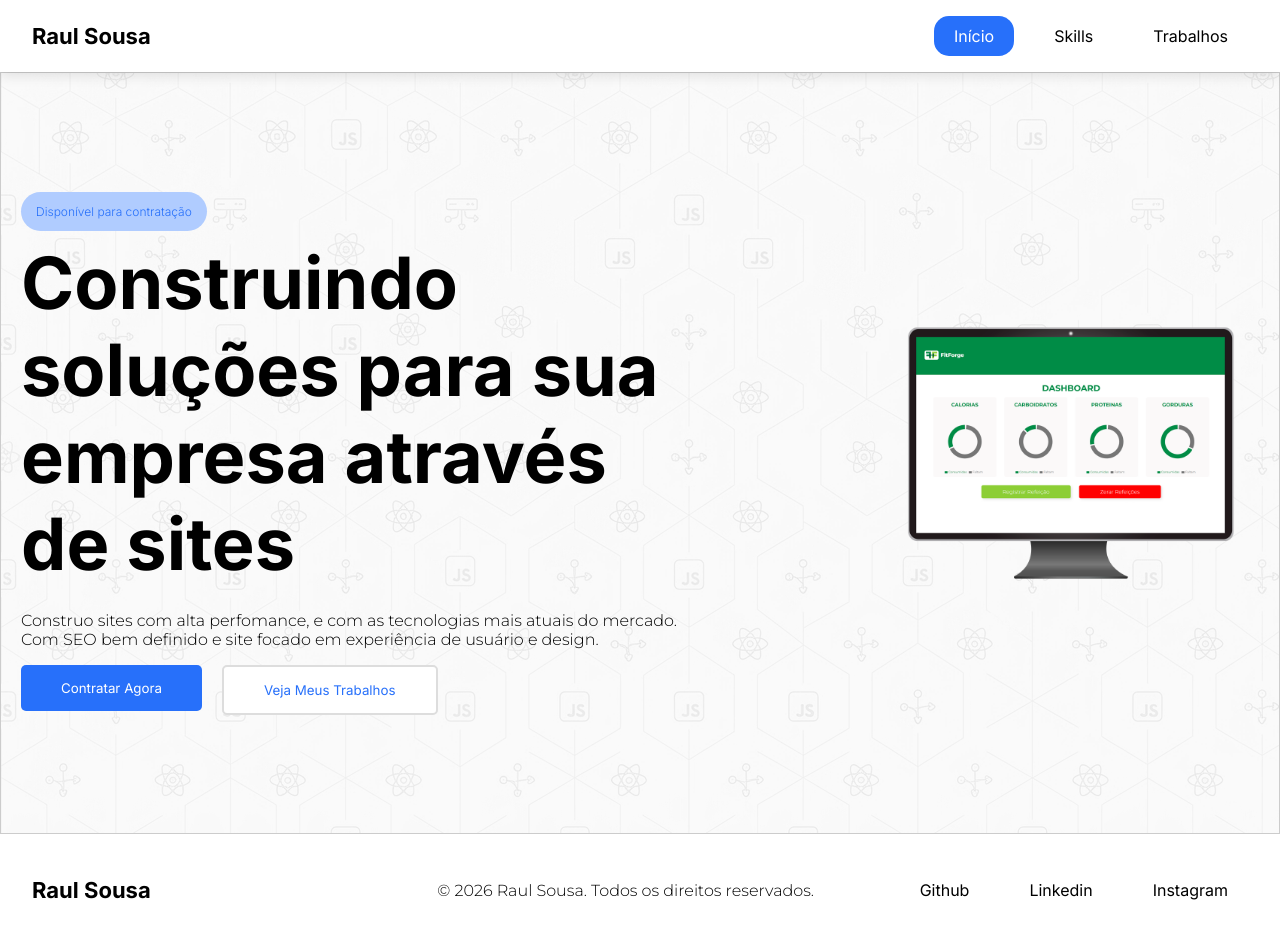
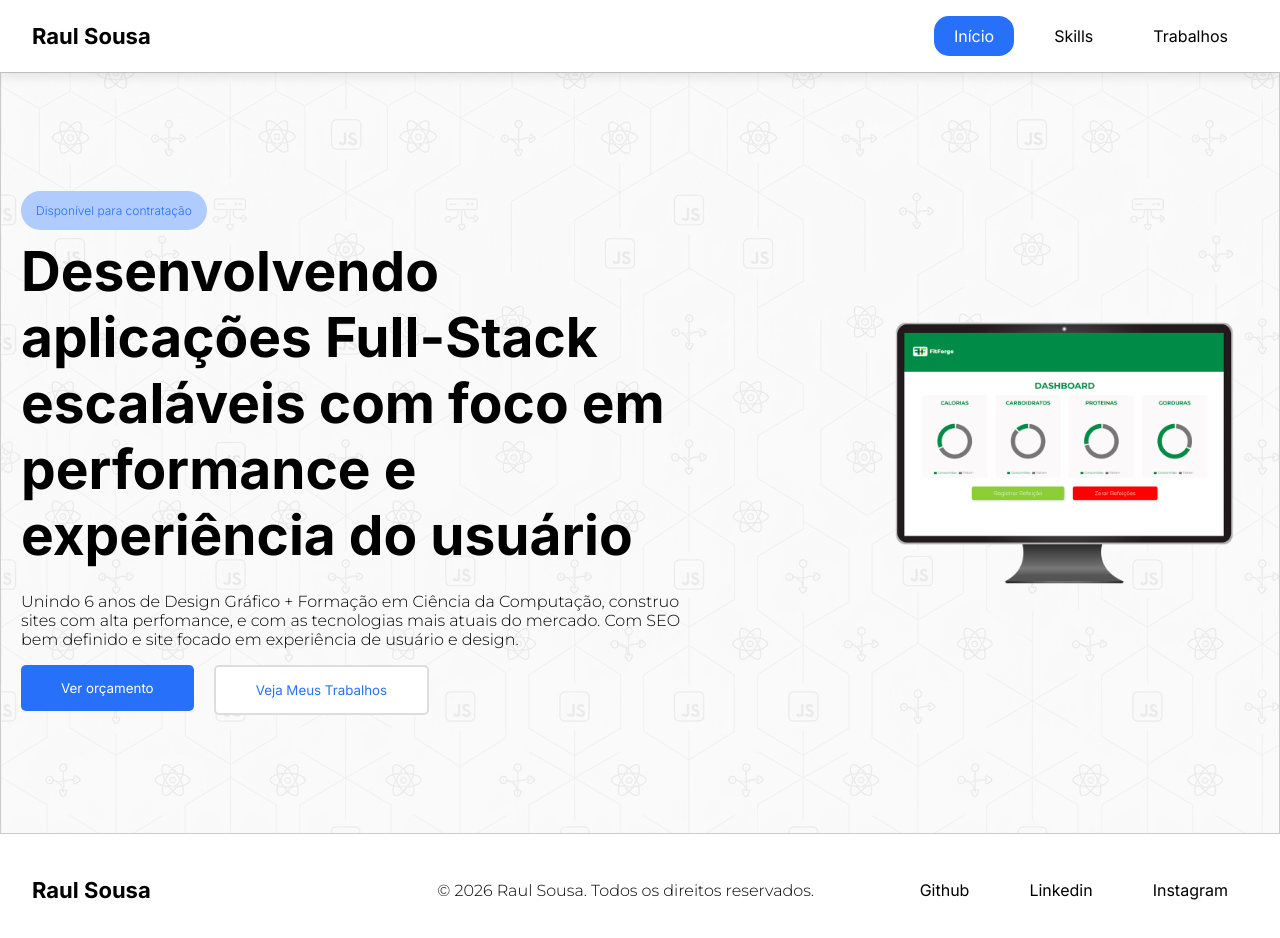
Before and after one commit to codArtic0/portfolio, a React (Vite) app: page / in a window 1280 px wide. Shown: the top 938 px of the page. Built offline with nearby package versions, Linux system fonts and the light colour scheme.

Commit message:
FIX: CTA's, Titles and Styles

```diff
--- a/src/pages/Home.jsx
+++ b/src/pages/Home.jsx
@@ -9,12 +9,12 @@ export default function Home() {
                 <div className="disponivel">
                     <p>Disponível para contratação</p>
                 </div>
-                <h1>Construindo soluções para sua empresa através de sites</h1>
+                <h1>Desenvolvendo aplicações Full-Stack escaláveis com foco em performance e experiência do usuário</h1>
                 <div className="paragraph-description">
-                    <p>Construo sites com alta perfomance, e com as tecnologias mais atuais do mercado. Com SEO bem definido e site focado em experiência de usuário e design.</p>
+                    <p>Unindo 6 anos de Design Gráfico + Formação em Ciência da Computação, construo sites com alta perfomance, e com as tecnologias mais atuais do mercado. Com SEO bem definido e site focado em experiência de usuário e design.</p>
                 </div>
                 <div className="button-group">
-                    <a href="https://wa.me/5587999967672?text=Ol%C3%A1!%20Vim%20pelo%20seu%20portf%C3%B3lio%20e%20gostaria%20de%20comprar%20um%20site!" target="_blank" rel="noopener noreferrer"><Button variant="primary"> Contratar Agora </Button></a>
+                    <a href="https://wa.me/5587999967672?text=Ol%C3%A1!%20Vim%20pelo%20seu%20portf%C3%B3lio%20e%20gostaria%20de%20comprar%20um%20site!" target="_blank" rel="noopener noreferrer"><Button variant="primary"> Ver orçamento </Button></a>
                     <Button variant="secondary"> Veja Meus Trabalhos</Button>
                 </div>
             </div>
--- a/src/styles/Home.css
+++ b/src/styles/Home.css
@@ -46,7 +46,7 @@
 
 h1{
     font-family: var(--fonte-principal);
-    font-size: clamp(52px, 8vw, 72px);
+    font-size: clamp(52px, 8vw, 55px);
     margin: 8px 0px;
     width: 80%;
 }
@@ -74,7 +74,7 @@ p{
     display: flex;
     align-items: center;
     justify-content: center;
-    width: 70%;
+    width: 100%;
     max-width: 500px;
 }
 
```
